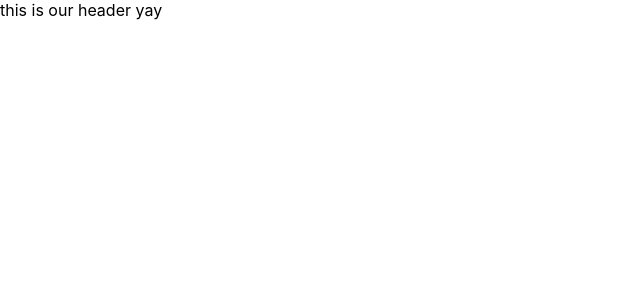
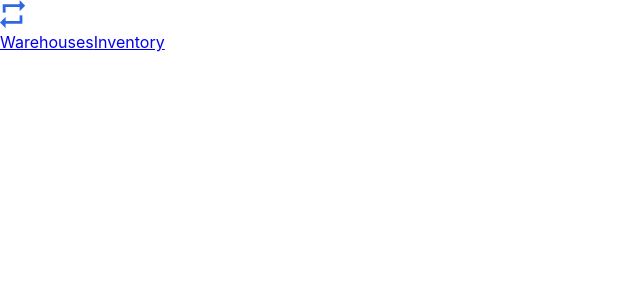
Before and after one commit to gabriellemalate/WarehouseStock-Client, a React (Create React App) app: page / in a window 1280 px wide. Shown: the top 300 px of the page, without its empty margins (0-640 px from the left). Built offline with nearby package versions, Linux system fonts and the light colour scheme.

Commit message:
Create header structure

```diff
--- a/src/components/Header/Header.js
+++ b/src/components/Header/Header.js
@@ -1,9 +1,19 @@
-console.log("Header.js");
-
+import { Link, NavLink } from 'react-router-dom';
+import logo from '../../assets/logos/InStock-Logo_1x.png';
+import './Header.scss';
 
 function Header () {
     return (
-        <header>this is our header yay</header>
+        <header className='header'>
+            <Link to='/'>
+                <img className='header__logo' src={logo} alt="InStock Logo"/>
+            </Link>
+
+            <nav className="nav">
+                <NavLink to='/'>Warehouses</NavLink>
+                <NavLink to='/inventory'>Inventory</NavLink>
+            </nav>
+        </header>
     )
 }
 
```
Also changed, not shown: src/components/Header/Header.scss (added).
